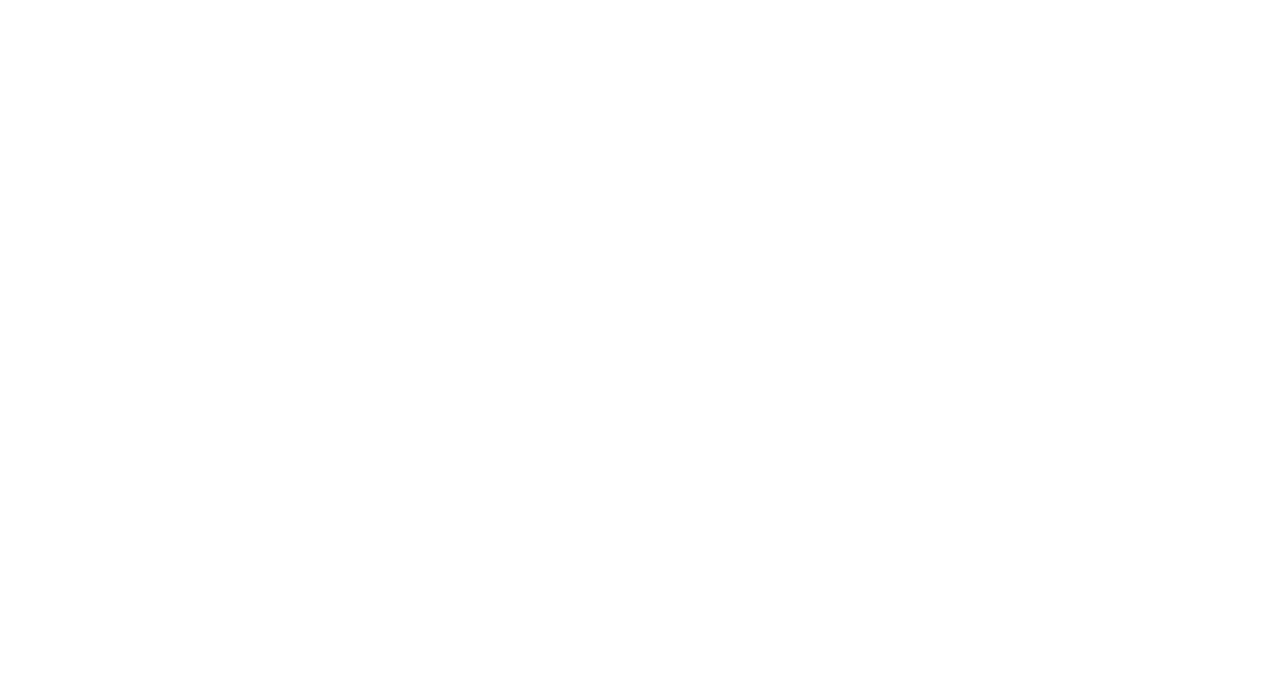
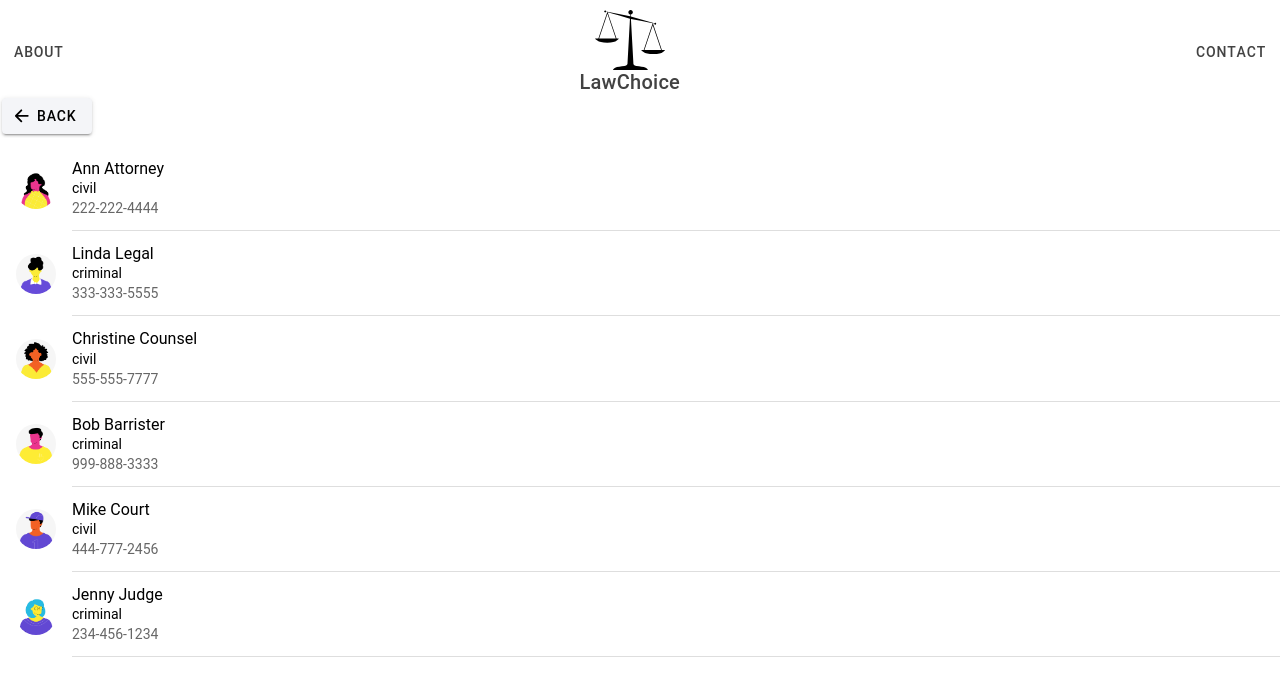
Before and after one commit to LightCC/ps_ionic_starter, a React (Create React App) app in the folder lawChoice/: page /lawyerlist in a window 1280 px wide. Shown: the top 696 px of the page. Built offline with nearby package versions, Linux system fonts and the light colour scheme.

Commit message:
Setup hardcoded LawyerDB with the lawyer contact info and setup the LawyerList page that shows a summary of all the lawyers. It is setup to generate the detailed lawyer info pages (not available yet).

```diff
--- a/lawChoice/src/App.tsx
+++ b/lawChoice/src/App.tsx
@@ -24,11 +24,13 @@ import '@ionic/react/css/display.css';
 
 /* Theme variables */
 import './theme/variables.css';
+import LawyerList from './pages/LawyerList';
 
 const App: React.FC = () => (
   <IonApp>
     <IonReactRouter>
       <IonRouterOutlet>
+        <Route path="/lawyerlist" component={LawyerList} exact={true} />
         <Route path="/home" component={Home} exact={true} />
         <Route path="/about" component={About} exact={true} />
         <Route path="/contact" component={Contact} exact={true} />
--- a/lawChoice/src/pages/Home.tsx
+++ b/lawChoice/src/pages/Home.tsx
@@ -10,10 +10,10 @@ const Home: React.FC = () => {
       <IonContent>
         <IonList>
           <IonItemGroup>
-            <IonItem button routerLink="/about">
+            <IonItem button routerLink="/lawyerlist">
               <IonImg src="assets/images/lawyers.jpg" />
             </IonItem>
-            <IonItem button routerLink="/about">
+            <IonItem button routerLink="/lawyerlist">
               <IonLabel class="ion-text-center">
                 LAWYERS
               </IonLabel>
--- /dev/null
+++ b/lawChoice/src/pages/LawyerDB.tsx
@@ -0,0 +1,64 @@
+const lawyerListing: Array<object> = [
+    {
+        name: 'Ann Attorney',
+        focus: 'civil',
+        pic: 'assets/images/contacts-1.png',
+        phone: '222-222-4444',
+        web: 'www.goodlaw.com',
+        id: 'A1',
+        path: '/lawyerdetail/A1',
+        info: 'Lorem ipsum dolor sit amet, consectetur adipiscing elit. Certe nihil nisi quod possit ipsum.'
+    },
+    {
+        name:'Linda Legal',
+        focus:'criminal',
+        pic:'assets/images/contacts-2.png',
+        phone:'333-333-5555',
+        web:'www.nicelaw.com',
+        id:'A2',
+        path:'/lawyerdetail/A2',
+        info:'Lorem ipsum dolor sit amet, consectetur adipiscing elit. Certe nihil nisi quod possit ipsum.'
+    },
+    {
+        name:'Christine Counsel',
+        focus:'civil',
+        pic:'assets/images/contacts-5.png',
+        phone:'555-555-7777',
+        web:'www.smartlaw.com',
+        id:'A3',
+        path:'/lawyerdetail/A3',
+        info:'Lorem ipsum dolor sit amet, consectetur adipiscing elit. Certe nihil nisi quod possit ipsum.'
+    },
+    {
+        name:'Bob Barrister',
+        focus:'criminal',
+        pic:'assets/images/contacts-7.png',
+        phone:'999-888-3333',
+        web:'www.cheaplaw.com',
+        id:'A4',
+        path:'/lawyerdetail/A4',
+        info:'Lorem ipsum dolor sit amet, consectetur adipiscing elit. Certe nihil nisi quod possit ipsum.'
+    },
+    {
+        name:'Mike Court',
+        focus:'civil',
+        pic:'assets/images/contacts-9.png',
+        phone:'444-777-2456',
+        web:'www.bestlaw.com',
+        id:'A5',
+        path:'/lawyerdetail/A5',
+        info:'Lorem ipsum dolor sit amet, consectetur adipiscing elit. Certe nihil nisi quod possit ipsum.'
+    },
+    {
+        name:'Jenny Judge',
+        focus:'criminal',
+        pic:'assets/images/contacts-10.png',
+        phone:'234-456-1234',
+        web:'www.bestlaw.com',
+        id:'A6',
+        path:'/lawyerdetail/A6',
+        info:'Lorem ipsum dolor sit amet, consectetur adipiscing elit. Certe nihil nisi quod possit ipsum.'
+    }
+];
+
+export default lawyerListing;
--- /dev/null
+++ b/lawChoice/src/pages/LawyerList.tsx
@@ -0,0 +1,40 @@
+import { IonItem, IonAvatar, IonImg, IonLabel, IonPage, IonContent, IonButton, IonIcon, IonLifeCycleContext, IonList } from '@ionic/react';
+import React from 'react';
+import { useState } from 'react';
+import lawyerListing from './LawyerDB';
+import MyHeader from '../components/MyHeader';
+import { arrowBackOutline } from 'ionicons/icons';
+
+const LawyerList: React.FC = () => {
+    const [list] = useState<Array<any>>(lawyerListing);
+    const currentListing = list.map(lawyers=>
+        <IonItem key={lawyers.id} button routerLink={lawyers.path}>
+            <IonAvatar slot="start">
+                <IonImg src={lawyers.pic} />
+            </IonAvatar>
+            <IonLabel>
+                <h2>{lawyers.name}</h2>
+                <h3>{lawyers.focus}</h3>
+                <p>{lawyers.phone}</p>
+            </IonLabel>
+        </IonItem>
+    );
+
+    return(
+        <IonPage>
+            <MyHeader />
+            <IonContent>
+                <IonButton color="light" routerLink="/home">
+                    <IonIcon slot="start" icon={arrowBackOutline} />
+                        Back
+                </IonButton>
+                <IonList>
+                    {currentListing}
+                </IonList>
+            </IonContent>
+        </IonPage>
+    )
+
+};
+
+export default LawyerList;
```
